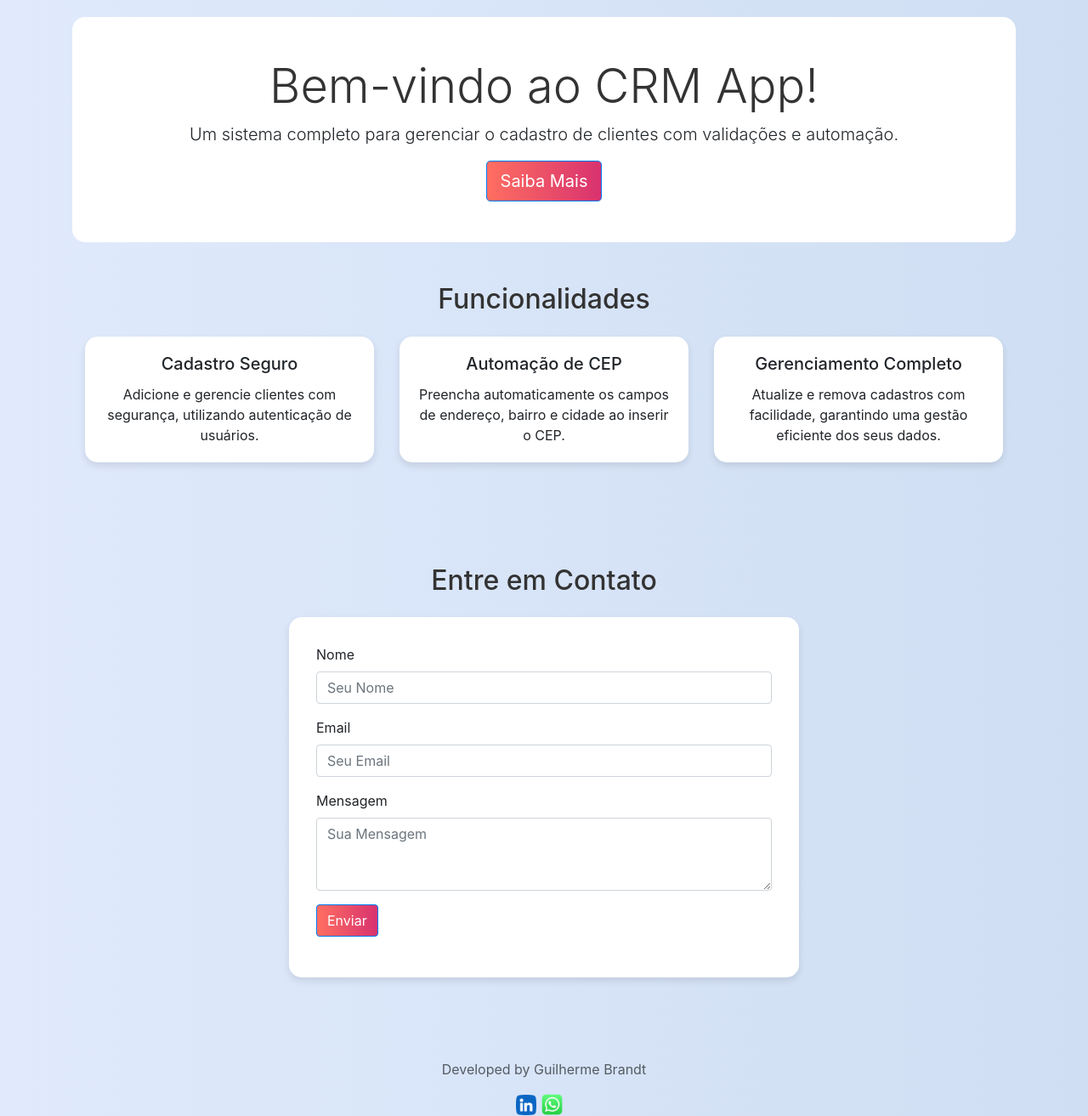
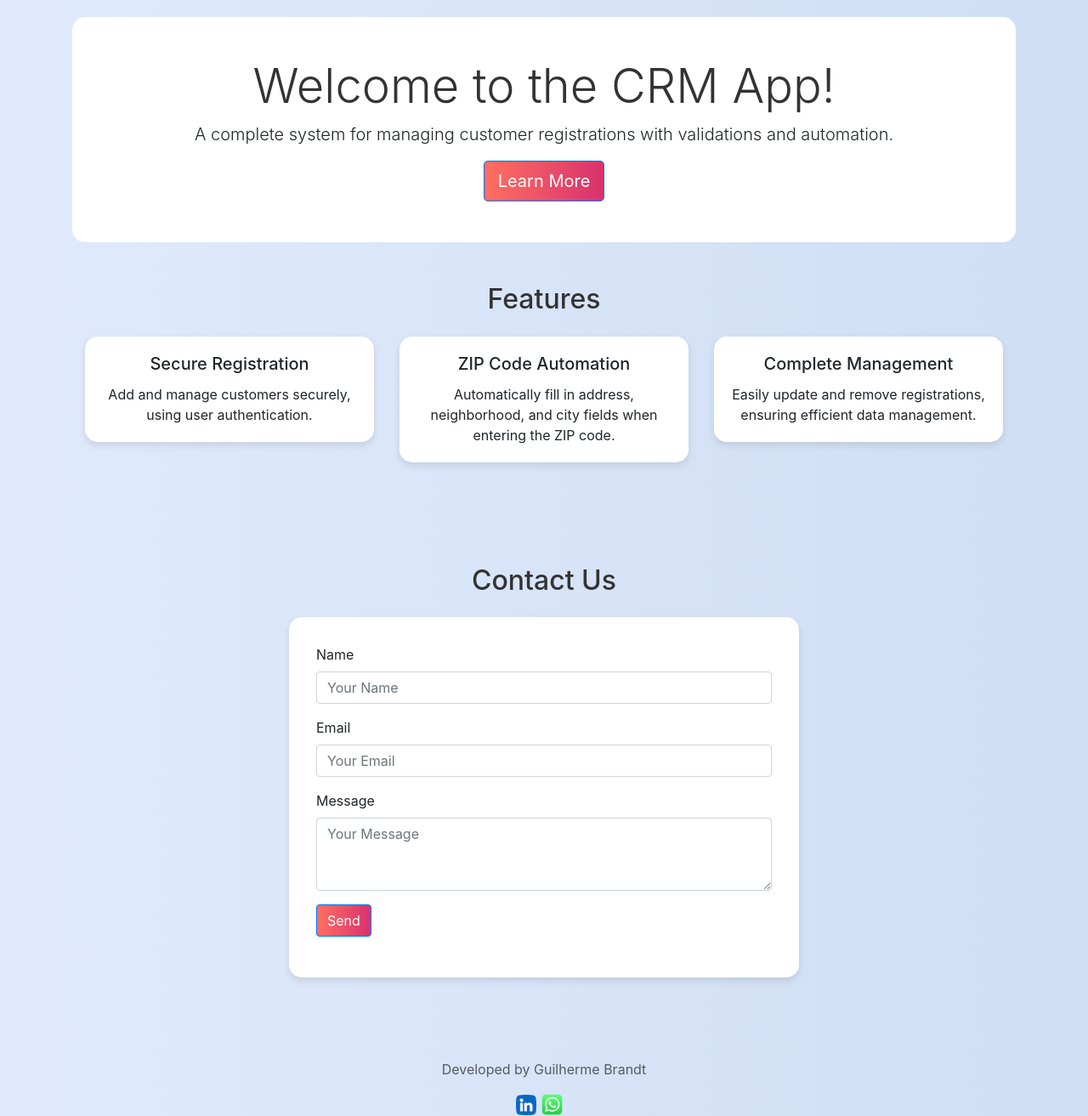
Before and after one commit to guilherme-brandt/crmapp, a Django app: page / in a window 1280 px wide. Shown: the part 56-1369 px from the top of the page at 85% size. Run offline with Django 5.2, Linux system fonts and the light colour scheme; parts of the project's set-up code (start-up, migrations or seed data) failed here and were passed over.

Commit message:
updated homepage

```diff
--- a/website/templates/home.html
+++ b/website/templates/home.html
@@ -5,38 +5,38 @@
         <!-- Hero Section -->
         <header id="home" class="hero text-center py-5">
             <div class="container">
-                <h1 class="display-4 animate__animated animate__fadeIn">Bem-vindo ao CRM App!</h1>
-                <p class="lead animate__animated animate__fadeIn animate__delay-1s">Um sistema completo para gerenciar o cadastro de clientes com validações e automação.</p>
-                <a href="#features" class="btn btn-primary btn-lg animate__animated animate__bounceIn">Saiba Mais</a>
+                <h1 class="display-4 animate__animated animate__fadeIn">Welcome to the CRM App!</h1>
+                <p class="lead animate__animated animate__fadeIn animate__delay-1s">A complete system for managing customer registrations with validations and automation.</p>
+                <a href="#features" class="btn btn-primary btn-lg animate__animated animate__bounceIn">Learn More</a>
             </div>
         </header>
 
         <!-- Features Section -->
         <section id="features" class="features py-5">
             <div class="container">
-                <h2 class="text-center mb-4 animate__animated animate__fadeIn">Funcionalidades</h2>
+                <h2 class="text-center mb-4 animate__animated animate__fadeIn">Features</h2>
                 <div class="row">
                     <div class="col-md-4 text-center mb-4">
                         <div class="card animate__animated animate__fadeIn animate__delay-1s">
                             <div class="card-body">
-                                <h5 class="card-title">Cadastro Seguro</h5>
-                                <p class="card-text">Adicione e gerencie clientes com segurança, utilizando autenticação de usuários.</p>
+                                <h5 class="card-title">Secure Registration</h5>
+                                <p class="card-text">Add and manage customers securely, using user authentication.</p>
                             </div>
                         </div>
                     </div>
                     <div class="col-md-4 text-center mb-4">
                         <div class="card animate__animated animate__fadeIn animate__delay-2s">
                             <div class="card-body">
-                                <h5 class="card-title">Automação de CEP</h5>
-                                <p class="card-text">Preencha automaticamente os campos de endereço, bairro e cidade ao inserir o CEP.</p>
+                                <h5 class="card-title">ZIP Code Automation</h5>
+                                <p class="card-text">Automatically fill in address, neighborhood, and city fields when entering the ZIP code.</p>
                             </div>
                         </div>
                     </div>
                     <div class="col-md-4 text-center mb-4">
                         <div class="card animate__animated animate__fadeIn animate__delay-3s">
                             <div class="card-body">
-                                <h5 class="card-title">Gerenciamento Completo</h5>
-                                <p class="card-text">Atualize e remova cadastros com facilidade, garantindo uma gestão eficiente dos seus dados.</p>
+                                <h5 class="card-title">Complete Management</h5>
+                                <p class="card-text">Easily update and remove registrations, ensuring efficient data management.</p>
                             </div>
                         </div>
                     </div>
@@ -47,25 +47,25 @@
     <!-- Contact Section -->
 <section id="contact" class="contact py-5">
     <div class="container">
-        <h2 class="text-center mb-4 animate__animated animate__fadeIn">Entre em Contato</h2>
+        <h2 class="text-center mb-4 animate__animated animate__fadeIn">Contact Us</h2>
         <form method="POST" id="contactForm" action="{% url 'contact' %}">
             {% csrf_token %}
             <div class="form-group">
-                <label for="name">Nome</label>
-                <input type="text" class="form-control" id="name" name="name" placeholder="Seu Nome" required>
-                <div class="invalid-feedback">Por favor, insira seu nome.</div>
+                <label for="name">Name</label>
+                <input type="text" class="form-control" id="name" name="name" placeholder="Your Name" required>
+                <div class="invalid-feedback">Please enter your name.</div>
             </div>
             <div class="form-group">
                 <label for="email">Email</label>
-                <input type="email" class="form-control" id="email" name="email" placeholder="Seu Email" required>
-                <div class="invalid-feedback">Por favor, insira um email válido.</div>
+                <input type="email" class="form-control" id="email" name="email" placeholder="Your Email" required>
+                <div class="invalid-feedback">Please enter a valid email.</div>
             </div>
             <div class="form-group">
-                <label for="message">Mensagem</label>
-                <textarea class="form-control" id="message" name="message" rows="3" placeholder="Sua Mensagem" required></textarea>
-                <div class="invalid-feedback">Por favor, insira sua mensagem.</div>
+                <label for="message">Message</label>
+                <textarea class="form-control" id="message" name="message" rows="3" placeholder="Your Message" required></textarea>
+                <div class="invalid-feedback">Please enter your message.</div>
             </div>
-            <button type="submit" class="btn btn-primary">Enviar</button>
+            <button type="submit" class="btn btn-primary">Send</button>
             <div id="formFeedback" class="mt-3"></div>
         </form>
     </div>
@@ -82,17 +82,16 @@
             }
         }).then(response => response.text())
           .then(data => {
-              feedback.textContent = 'Formulário enviado com sucesso!';
+              feedback.textContent = 'Form submitted successfully!';
               feedback.style.color = '#28a745'; // Green color for success
               form.reset(); // Reset the form fields
           }).catch(error => {
-              feedback.textContent = 'Ocorreu um erro ao enviar o formulário. Tente novamente.';
+              feedback.textContent = 'An error occurred while submitting the form. Please try again.';
               feedback.style.color = '#dc3545'; // Red color for error
           });
 
-        // Desativar o envio normal do formulário
+        // Prevent the default form submission
         event.preventDefault();
     }
-
 </script>
 {% endblock %}
```
